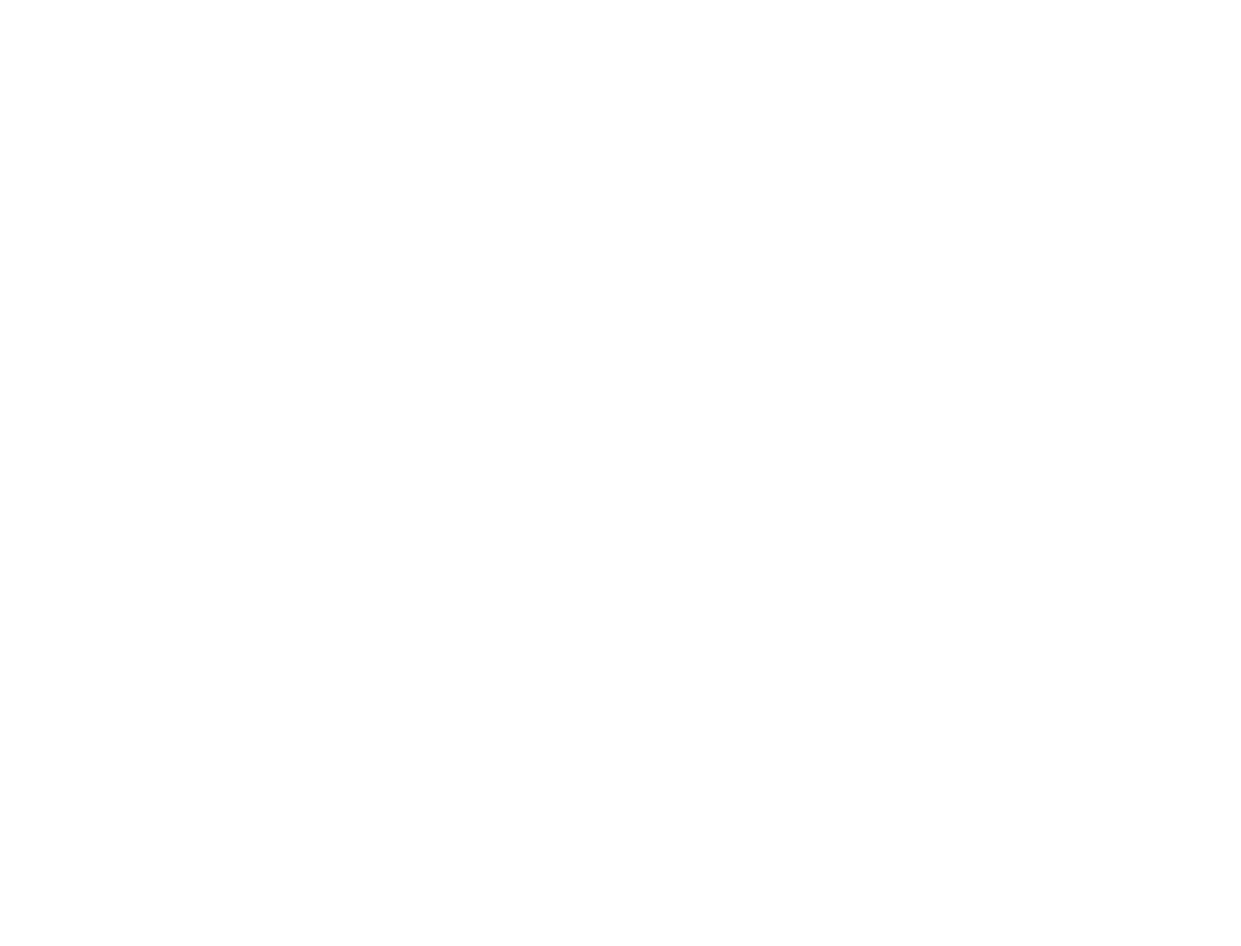
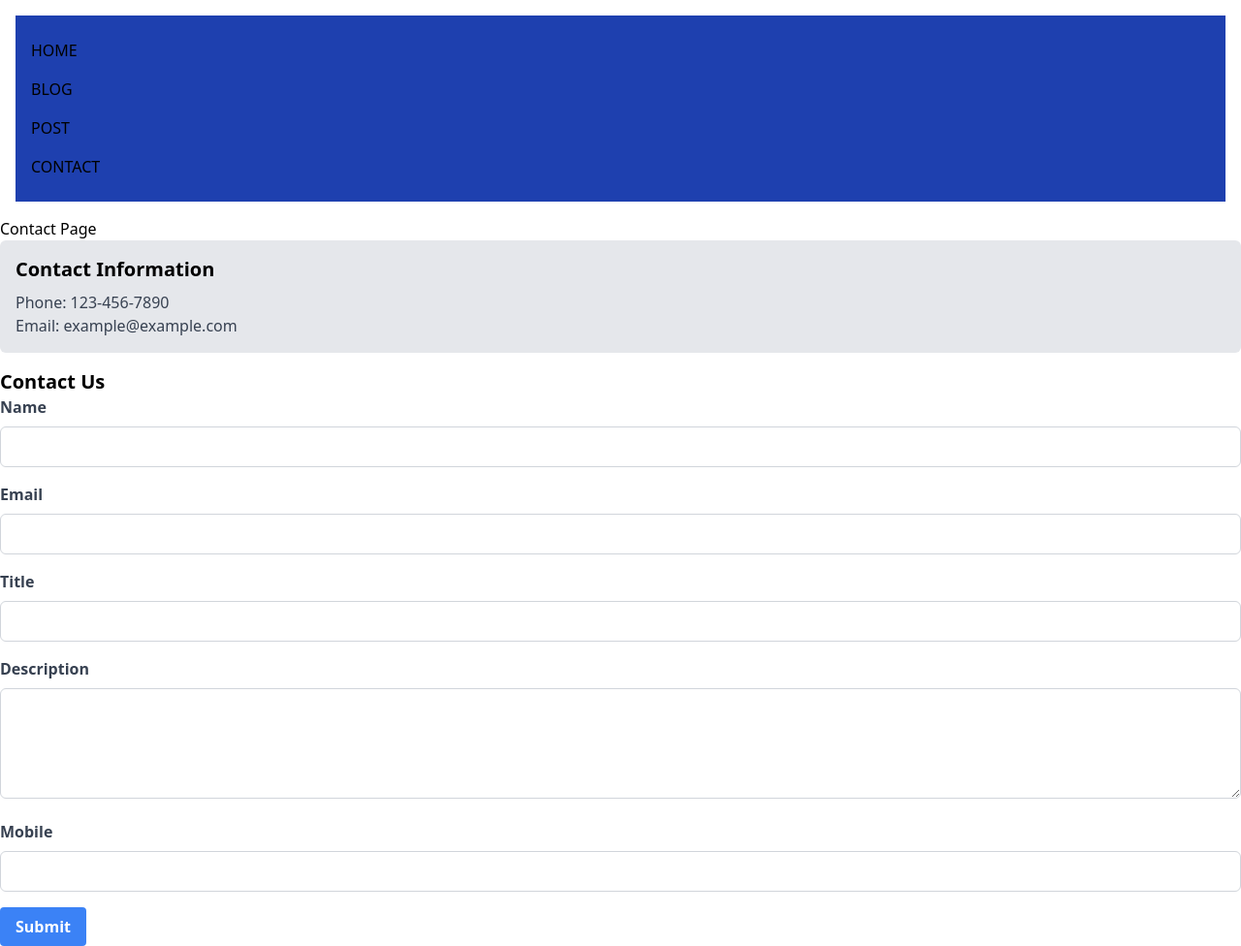
Before and after one commit to VinylStage/Testby, a Gatsby site: page /contact in a window 1280 px wide. Before the commit this address had no page. Shown: the whole page at 97% size. Before the commit the page ends 800 px from the top, so only its background shows below. Built offline with nearby package versions, Linux system fonts and the light colour scheme; Gatsby itself is replaced by a stand-in of ours.

Commit message:
contact form adding...

```diff
--- a/src/components/Layout.jsx
+++ b/src/components/Layout.jsx
@@ -8,6 +8,7 @@
                 <Link to='/'><h1 className='my-2'>HOME</h1></Link>
                 <Link to='/blog'><h1 className='my-2'>BLOG</h1></Link>
                 <Link to='/posts'><h1 className='my-2'>POST</h1></Link>
+                <Link to='/contact'><h1 className='my-2'>CONTACT</h1></Link>
             </div>
             <div>
                 {children}
--- /dev/null
+++ b/src/pages/contact/index.jsx
@@ -0,0 +1,55 @@
+import React from 'react';
+import Layout from '../../components/Layout';
+
+const ContactUs =() => {
+
+    return (
+        <>
+        <div>
+            <h1 className="text-xl font-bold mt-4">Contact Us</h1>
+            <form>
+                <div className="mb-4">
+                    <label htmlFor="name" className="block text-gray-700 font-bold mb-2">Name</label>
+                    <input type="text" id="name" className="border border-gray-300 rounded-md px-3 py-2 w-full" />
+                </div>
+                <div className="mb-4">
+                    <label htmlFor="email" className="block text-gray-700 font-bold mb-2">Email</label>
+                    <input type="email" id="email" className="border border-gray-300 rounded-md px-3 py-2 w-full" />
+                </div>
+                <div className="mb-4">
+                    <label htmlFor="title" className="block text-gray-700 font-bold mb-2">Title</label>
+                    <input type="text" id="title" className="border border-gray-300 rounded-md px-3 py-2 w-full" />
+                </div>
+                <div className="mb-4">
+                    <label htmlFor="description" className="block text-gray-700 font-bold mb-2">Description</label>
+                    <textarea id="description" className="border border-gray-300 rounded-md px-3 py-2 w-full" rows="4"></textarea>
+                </div>
+                <div className="mb-4">
+                    <label htmlFor="mobile" className="block text-gray-700 font-bold mb-2">Mobile</label>
+                    <input type="tel" id="mobile" className="border border-gray-300 rounded-md px-3 py-2 w-full" />
+                </div>
+                <button type="submit" className="bg-blue-500 hover:bg-blue-700 text-white font-bold py-2 px-4 rounded">Submit</button>
+            </form>
+        </div>
+        </>
+    );
+};
+
+const Contact = () => {
+    return (
+        <Layout>
+        <div>
+            <h1>Contact Page</h1>
+            {/* Add your beautiful page content here */}
+            <div className="bg-gray-200 p-4 rounded-md">
+                <h2 className="text-xl font-bold mb-2">Contact Information</h2>
+                <p className="text-gray-700">Phone: 123-456-7890</p>
+                <p className="text-gray-700">Email: example@example.com</p>
+            </div>
+            <ContactUs/>
+        </div>
+        </Layout>
+    );
+};
+
+export default Contact;
```
